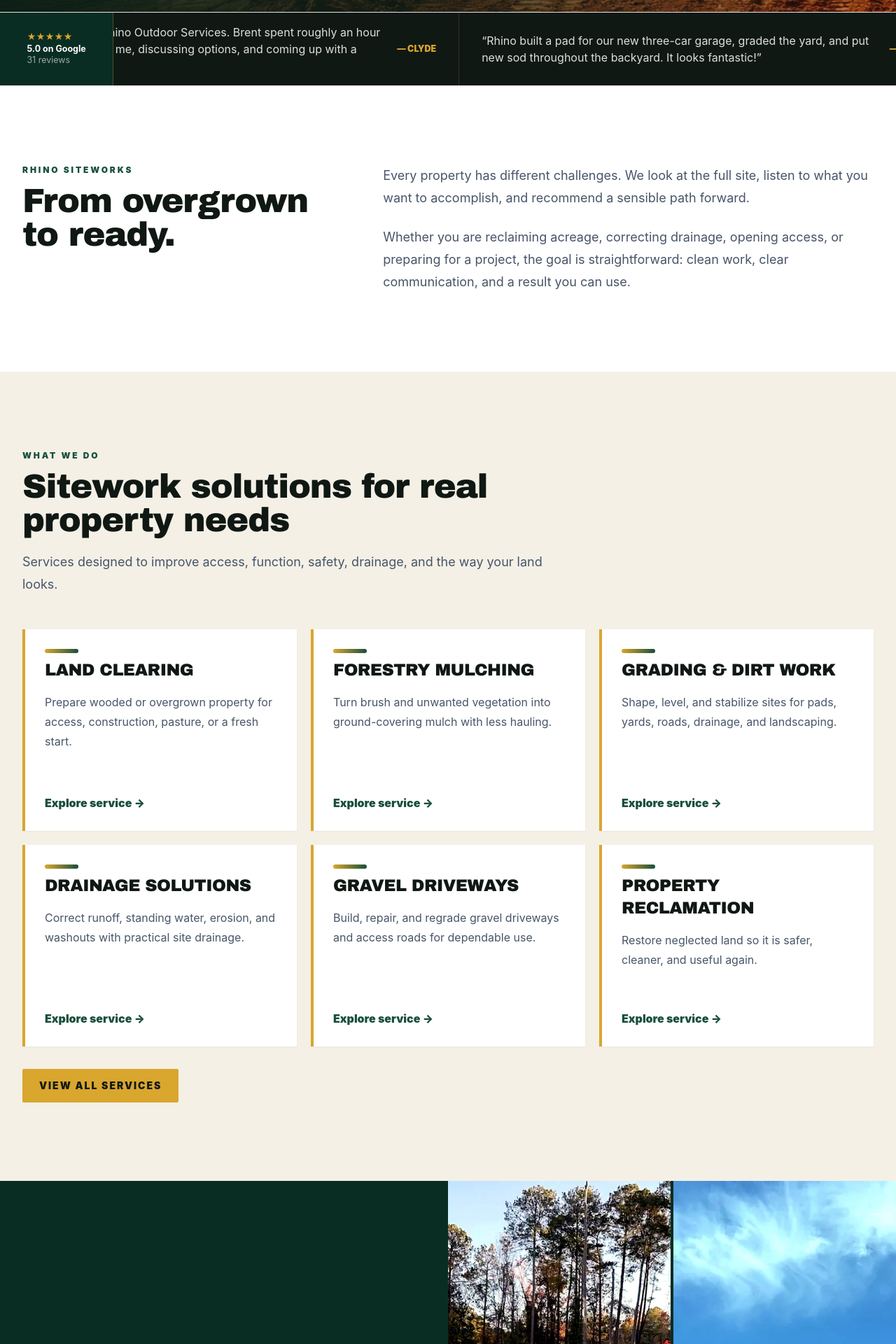
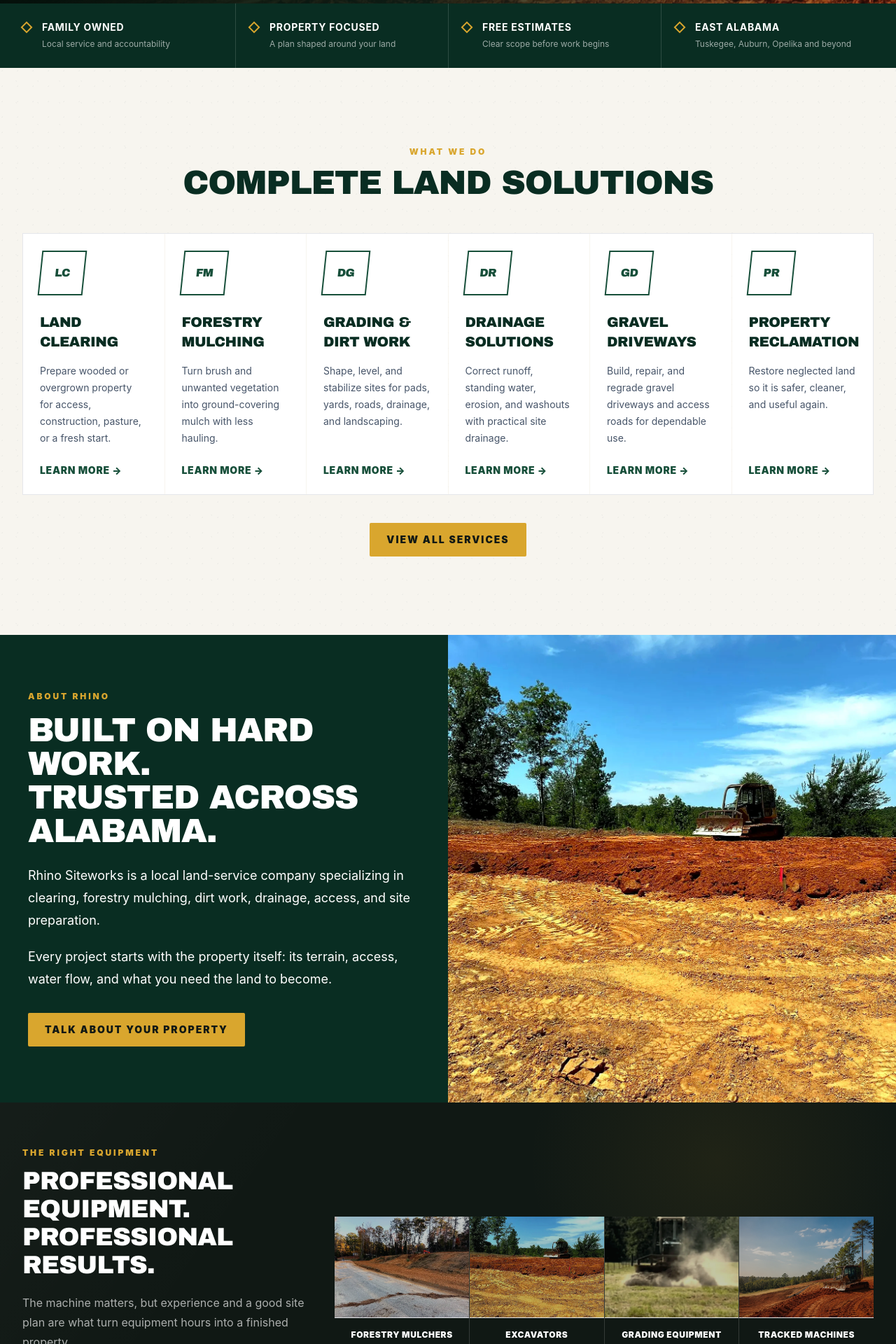
Before and after one commit to jmtaylor20/RhinoSiteworks, a Next.js app: page / in a window 1280 px wide. Shown: the part 880-2800 px from the top of the page at 70% size. Built offline with nearby package versions, Linux system fonts and the light colour scheme; no server answers.

Commit message:
Align homepage with industrial Rhino direction

```diff
--- a/app/globals.css
+++ b/app/globals.css
@@ -128,6 +128,73 @@
   text-transform: uppercase;
 }
 
+.paper-texture {
+  background-color: #f7f5ef;
+  background-image:
+    radial-gradient(circle at 15% 20%, rgb(9 45 34 / 0.035) 0 1px, transparent 1px),
+    radial-gradient(circle at 75% 60%, rgb(9 45 34 / 0.03) 0 1px, transparent 1px);
+  background-size: 22px 22px, 31px 31px;
+}
+
+.service-tile {
+  position: relative;
+  transition: transform 220ms ease, box-shadow 220ms ease;
+}
+
+.service-tile::after {
+  position: absolute;
+  inset: auto 1.5rem 0;
+  height: 4px;
+  content: "";
+  background: var(--brand-gold);
+  transform: scaleX(0);
+  transform-origin: left;
+  transition: transform 220ms ease;
+}
+
+.service-tile:hover {
+  z-index: 1;
+  transform: translateY(-5px);
+  box-shadow: 0 22px 50px rgb(9 45 34 / 0.14);
+}
+
+.service-tile:hover::after { transform: scaleX(1); }
+
+.service-glyph {
+  display: inline-flex;
+  width: 4rem;
+  height: 4rem;
+  align-items: center;
+  justify-content: center;
+  border: 2px solid var(--brand-green);
+  color: var(--brand-green);
+  font-family: "Arial Black", Impact, sans-serif;
+  font-size: 1rem;
+  font-weight: 900;
+  letter-spacing: -0.04em;
+  transform: skewX(-6deg);
+}
+
+.equipment-band,
+.review-panel {
+  background-image:
+    linear-gradient(125deg, rgb(255 255 255 / 0.025), transparent 30%),
+    radial-gradient(circle at 80% 20%, rgb(217 166 46 / 0.08), transparent 25%);
+}
+
+.project-frame {
+  position: relative;
+  overflow: hidden;
+  border: 6px solid white;
+  box-shadow: 0 16px 35px rgb(9 45 34 / 0.18);
+}
+
+.project-frame img {
+  transition: transform 650ms ease;
+}
+
+.project-frame:hover img { transform: scale(1.025); }
+
 @media (max-width: 640px) {
   .review-ticker { grid-template-columns: 1fr; }
   .review-ticker-label {
--- a/app/page.tsx
+++ b/app/page.tsx
@@ -4,99 +4,195 @@
 import { EstimateForm } from '@/components/EstimateForm';
 import { MovingHero } from '@/components/MovingHero';
 import { ReviewTicker } from '@/components/ReviewTicker';
-import { SectionHeading } from '@/components/SectionHeading';
 import { services } from '@/data/services';
-import { testimonials } from '@/data/testimonials';
+import { googleReviewProfile, testimonials } from '@/data/testimonials';
+
+const serviceCodes: Record<string, string> = {
+  'land-clearing': 'LC',
+  'forestry-mulching': 'FM',
+  'grading-dirt-work': 'DG',
+  drainage: 'DR',
+  'gravel-driveways': 'GD',
+  'property-reclamation': 'PR',
+};
+
+const trustPoints = [
+  ['Family owned', 'Local service and accountability'],
+  ['Property focused', 'A plan shaped around your land'],
+  ['Free estimates', 'Clear scope before work begins'],
+  ['East Alabama', 'Tuskegee, Auburn, Opelika and beyond'],
+];
+
+const equipment = [
+  ['Forestry mulchers', '/images/project-18.webp'],
+  ['Excavators', '/images/project-19.webp'],
+  ['Grading equipment', '/images/project-20.webp'],
+  ['Tracked machines', '/images/project-hero.webp'],
+];
 
 export default function HomePage() {
   return (
     <>
-      <section className="relative isolate min-h-[720px] overflow-hidden bg-brand-forest text-white">
+      <ReviewTicker />
+
+      <section className="industrial-hero relative isolate min-h-[690px] overflow-hidden bg-brand-forest text-white">
         <MovingHero />
-        <div className="absolute inset-0 bg-[linear-gradient(90deg,rgba(7,31,23,.94)_0%,rgba(7,31,23,.76)_48%,rgba(7,31,23,.2)_100%)]" />
-        <div className="container-shell relative flex min-h-[720px] items-center py-24">
+        <div className="absolute inset-0 bg-[linear-gradient(90deg,rgba(3,16,11,.98)_0%,rgba(7,31,23,.86)_46%,rgba(7,31,23,.18)_100%)]" />
+        <div className="container-shell relative flex min-h-[690px] items-center py-20">
           <div className="max-w-3xl">
-            <p className="eyebrow text-brand-gold">East Alabama land & site services</p>
-            <h1 className="mt-5 text-5xl font-black uppercase leading-[0.98] sm:text-7xl lg:text-8xl">
-              Make your property <span className="text-brand-gold">work better.</span>
+            <p className="eyebrow text-brand-gold">Land management across East Alabama</p>
+            <h1 className="mt-5 text-5xl font-black uppercase leading-[0.94] sm:text-7xl lg:text-[5.6rem]">
+              Land work<br /><span className="text-brand-gold">done right.</span>
             </h1>
-            <p className="mt-7 max-w-2xl text-lg leading-8 text-white/80 sm:text-xl">
-              Land clearing, forestry mulching, grading, drainage, gravel work, and property reclamation—planned around your land and the result you need.
+            <p className="mt-6 max-w-2xl text-base font-black uppercase leading-8 tracking-[0.08em] text-white/85 sm:text-lg">
+              Forestry mulching <span className="text-brand-gold">•</span> grading <span className="text-brand-gold">•</span> site preparation <span className="text-brand-gold">•</span> property improvement
             </p>
             <div className="mt-9 flex flex-col gap-3 sm:flex-row">
-              <ButtonLink href="/contact">Request an estimate</ButtonLink>
-              <ButtonLink href="/services" variant="secondary">Explore services</ButtonLink>
+              <ButtonLink href="/contact">Get a free estimate</ButtonLink>
+              <ButtonLink href="/gallery" variant="secondary">View our work</ButtonLink>
             </div>
           </div>
         </div>
       </section>
 
-      <ReviewTicker />
+      <section className="bg-brand-forest text-white">
+        <div className="container-shell grid divide-y divide-white/15 sm:grid-cols-2 sm:divide-x sm:divide-y-0 lg:grid-cols-4">
+          {trustPoints.map(([title, copy]) => (
+            <div key={title} className="flex gap-4 px-5 py-6 first:pl-0 last:pr-0">
+              <span className="mt-1 h-3 w-3 flex-none rotate-45 border-2 border-brand-gold" aria-hidden="true" />
+              <div><strong className="block text-sm uppercase tracking-wider">{title}</strong><span className="mt-1 block text-xs leading-5 text-white/60">{copy}</span></div>
+            </div>
+          ))}
+        </div>
+      </section>
 
-      <section id="about" className="section-space">
-        <div className="container-shell grid gap-12 lg:grid-cols-[.8fr_1.2fr] lg:items-start">
-          <SectionHeading eyebrow="Rhino Siteworks" title="From overgrown to ready." />
-          <div className="grid gap-6 text-lg leading-8 text-slate-600">
-            <p>Every property has different challenges. We look at the full site, listen to what you want to accomplish, and recommend a sensible path forward.</p>
-            <p>Whether you are reclaiming acreage, correcting drainage, opening access, or preparing for a project, the goal is straightforward: clean work, clear communication, and a result you can use.</p>
+      <section className="paper-texture section-space">
+        <div className="container-shell text-center">
+          <p className="eyebrow text-brand-gold">What we do</p>
+          <h2 className="mt-3 text-4xl font-black uppercase text-brand-forest sm:text-5xl">Complete land solutions</h2>
+          <div className="mt-12 grid gap-px overflow-hidden border border-brand-forest/15 bg-brand-forest/15 sm:grid-cols-2 lg:grid-cols-3 xl:grid-cols-6">
+            {services.map((service) => (
+              <article key={service.slug} className="service-tile group flex min-h-80 flex-col bg-white p-6 text-left">
+                <span className="service-glyph" aria-hidden="true">{serviceCodes[service.slug]}</span>
+                <h3 className="mt-6 text-xl font-black uppercase text-brand-forest">{service.title}</h3>
+                <p className="mt-4 text-sm leading-6 text-slate-600">{service.shortDescription}</p>
+                <Link href={`/services/${service.slug}`} className="mt-auto pt-6 text-sm font-black uppercase tracking-wider text-brand-green">Learn more →</Link>
+              </article>
+            ))}
+          </div>
+          <ButtonLink href="/services" className="mt-10">View all services</ButtonLink>
+        </div>
+      </section>
+
+      <section id="about" className="grid bg-brand-forest text-white lg:grid-cols-2">
+        <div className="flex items-center px-5 py-20 sm:px-10 lg:px-[max(2.5rem,calc((100vw-80rem)/2))]">
+          <div className="max-w-2xl">
+            <p className="eyebrow text-brand-gold">About Rhino</p>
+            <h2 className="mt-4 text-4xl font-black uppercase sm:text-5xl">Built on hard work.<br />Trusted across Alabama.</h2>
+            <div className="mt-6 grid gap-5 text-lg leading-8 text-white/72">
+              <p>Rhino Siteworks is a local land-service company specializing in clearing, forestry mulching, dirt work, drainage, access, and site preparation.</p>
+              <p>Every project starts with the property itself: its terrain, access, water flow, and what you need the land to become.</p>
+            </div>
+            <ButtonLink href="/contact" className="mt-8">Talk about your property</ButtonLink>
+          </div>
+        </div>
+        <div className="relative min-h-[520px]">
+          <Image src="/images/project-19.webp" alt="Rhino Siteworks equipment on an East Alabama project" fill sizes="(max-width: 1024px) 100vw, 50vw" className="object-cover" />
+        </div>
+      </section>
+
+      <section className="equipment-band bg-brand-ink py-16 text-white">
+        <div className="container-shell">
+          <div className="grid gap-8 lg:grid-cols-[.7fr_1.3fr] lg:items-end">
+            <div>
+              <p className="eyebrow text-brand-gold">The right equipment</p>
+              <h2 className="mt-3 text-4xl font-black uppercase">Professional equipment.<br />Professional results.</h2>
+              <p className="mt-5 max-w-xl leading-7 text-white/65">The machine matters, but experience and a good site plan are what turn equipment hours into a finished property.</p>
+            </div>
+            <div className="grid grid-cols-2 gap-px bg-white/15 sm:grid-cols-4">
+              {equipment.map(([name, src]) => (
+                <figure key={name} className="group bg-brand-ink">
+                  <div className="relative h-36 overflow-hidden">
+                    <Image src={src} alt="" fill sizes="(max-width: 640px) 50vw, 25vw" className="object-cover opacity-75 transition duration-500 group-hover:scale-105 group-hover:opacity-100" />
+                  </div>
+                  <figcaption className="border-t border-brand-gold/35 px-3 py-4 text-center text-xs font-black uppercase tracking-wider">{name}</figcaption>
+                </figure>
+              ))}
+            </div>
           </div>
         </div>
       </section>
 
-      <section className="section-space bg-brand-cream">
-        <div className="container-shell">
-          <SectionHeading eyebrow="What we do" title="Sitework solutions for real property needs" copy="Services designed to improve access, function, safety, drainage, and the way your land looks." />
-          <div className="mt-12 grid gap-5 md:grid-cols-2 xl:grid-cols-3">
-            {services.map((service) => (
-              <article key={service.slug} className="service-slat group flex min-h-72 flex-col overflow-hidden border-l-4 border-brand-gold bg-white p-7 shadow-sm transition hover:-translate-y-1 hover:shadow-lift">
-                <div className="service-mark" aria-hidden="true" />
-                <h3 className="mt-2 text-2xl font-black uppercase">{service.title}</h3>
-                <p className="mt-4 leading-7 text-slate-600">{service.shortDescription}</p>
-                <Link href={`/services/${service.slug}`} className="mt-auto pt-7 font-black text-brand-green group-hover:text-brand-forest">Explore service →</Link>
-              </article>
-            ))}
-          </div>
-          <ButtonLink href="/services" className="mt-8">View all services</ButtonLink>
+      <section className="bg-brand-forest text-white">
+        <div className="container-shell grid gap-px bg-white/15 sm:grid-cols-2 lg:grid-cols-4">
+          {['Clearing', 'Mulching', 'Grading', 'Drainage'].map((item) => (
+            <div key={item} className="bg-brand-forest px-6 py-8 text-center">
+              <span className="text-3xl font-black text-brand-gold">✓</span>
+              <strong className="mt-2 block text-lg uppercase tracking-wider">{item}</strong>
+              <span className="mt-1 block text-xs uppercase tracking-[0.14em] text-white/55">One coordinated site plan</span>
+            </div>
+          ))}
         </div>
       </section>
 
-      <section className="bg-brand-forest text-white">
-        <div className="grid lg:grid-cols-2">
-          <div className="flex items-center px-5 py-20 sm:px-10 lg:px-[max(2.5rem,calc((100vw-80rem)/2))]">
-            <div className="max-w-2xl">
-              <SectionHeading light eyebrow="Property transformation" title="Clear the problem. Shape the solution." copy="From thick overgrowth and uneven terrain to washed-out drives and standing water, Rhino Siteworks turns property problems into usable ground." />
-              <ButtonLink href="/contact" className="mt-8">Talk about your project</ButtonLink>
-            </div>
+      <section className="paper-texture section-space">
+        <div className="container-shell">
+          <div className="text-center">
+            <p className="eyebrow text-brand-gold">Recent work</p>
+            <h2 className="mt-3 text-4xl font-black uppercase text-brand-forest sm:text-5xl">Property transformed</h2>
           </div>
-          <div className="grid min-h-[520px] grid-cols-2 grid-rows-2 gap-1">
-            <Image src="/images/project-18.webp" alt="Land clearing project" width={900} height={700} className="h-full w-full object-cover" />
-            <Image src="/images/project-19.webp" alt="Forestry and sitework project" width={900} height={700} className="row-span-2 h-full w-full object-cover" />
-            <Image src="/images/project-20.webp" alt="Completed property improvement" width={900} height={700} className="h-full w-full object-cover" />
+          <div className="mt-12 grid gap-3 md:grid-cols-2">
+            <figure className="project-frame">
+              <Image src="/images/project-18.webp" alt="Property before Rhino Siteworks land improvement" width={1200} height={800} className="h-[430px] w-full object-cover" />
+              <figcaption className="image-label">Before</figcaption>
+            </figure>
+            <figure className="project-frame">
+              <Image src="/images/project-20.webp" alt="Property after Rhino Siteworks land improvement" width={1200} height={800} className="h-[430px] w-full object-cover" />
+              <figcaption className="image-label bg-brand-gold text-brand-ink">After</figcaption>
+            </figure>
+          </div>
+          <div className="mt-9 text-center"><ButtonLink href="/gallery">View more projects</ButtonLink></div>
+        </div>
+      </section>
+
+      <section id="testimonials" className="review-panel section-space bg-brand-ink text-white">
+        <div className="container-shell">
+          <div className="text-center">
+            <p className="eyebrow text-brand-gold">What customers say</p>
+            <h2 className="mt-3 text-4xl font-black uppercase sm:text-5xl">Real reviews. Real results.</h2>
+          </div>
+          <div className="mt-10 grid gap-5 md:grid-cols-3">
+            {testimonials.map((review) => (
+              <figure key={review.name} className="bg-black/25 p-7 text-center ring-1 ring-white/5">
+                <div className="text-lg tracking-[0.2em] text-brand-gold" aria-label="5 out of 5 stars">★★★★★</div>
+                <blockquote className="mt-5 leading-7 text-white/75">“{review.quote}”</blockquote>
+                <figcaption className="mt-6 text-sm font-black uppercase tracking-wider">— {review.name}</figcaption>
+              </figure>
+            ))}
+          </div>
+          <div className="mt-8 text-center">
+            <a href={googleReviewProfile} target="_blank" rel="noreferrer" className="text-sm font-black uppercase tracking-wider text-brand-gold hover:text-white">See all 31 Google reviews →</a>
           </div>
         </div>
       </section>
 
-      <section id="testimonials" className="section-space">
-        <div className="container-shell">
-          <SectionHeading eyebrow="What property owners value" title="Dependable work starts with clear communication" />
-          <div className="mt-12 grid gap-5 md:grid-cols-3">
-            {testimonials.map((testimonial) => (
-              <figure key={testimonial.name} className="border-t-4 border-brand-gold bg-brand-cream p-7">
-                <div className="text-brand-gold" aria-label="5 out of 5 stars">★★★★★</div>
-                <blockquote className="text-lg leading-8 text-slate-700">“{testimonial.quote}”</blockquote>
-                <figcaption className="mt-6 text-sm font-black uppercase tracking-wider text-brand-green">
-                  {testimonial.name}<span className="mt-1 block text-xs tracking-normal text-slate-500">{testimonial.detail}</span>
-                </figcaption>
-              </figure>
-            ))}
+      <section className="bg-brand-gold py-12 text-brand-ink">
+        <div className="container-shell grid items-center gap-8 lg:grid-cols-[auto_1fr_auto]">
+          <Image src="/images/rhino-badge.png" alt="" width={1254} height={914} className="hidden h-24 w-36 object-contain lg:block" />
+          <div>
+            <h2 className="text-4xl font-black uppercase">Ready to improve your land?</h2>
+            <p className="mt-2 font-semibold">Tell us what the property needs and get a clear next step.</p>
           </div>
+          <ButtonLink href="/contact" className="bg-brand-forest text-white hover:bg-brand-ink">Get a free estimate</ButtonLink>
         </div>
       </section>
 
       <section className="section-space bg-brand-green text-white">
-        <div className="container-shell grid gap-12 lg:grid-cols-[.8fr_1.2fr] lg:items-start">
+        <div className="container-shell grid gap-12 lg:grid-cols-[.8fr_1.2fr]">
           <div>
-            <SectionHeading light eyebrow="Free project estimate" title="Tell us about your property." copy="Send the basics and Rhino Siteworks will follow up about access, scope, timing, and the best next step." />
+            <p className="eyebrow text-brand-gold">Start your project</p>
+            <h2 className="mt-4 text-4xl font-black uppercase sm:text-5xl">Tell us about the property.</h2>
+            <p className="mt-5 text-lg leading-8 text-white/70">Share the location, the problem, and the result you want. Rhino Siteworks will follow up about access, scope, and timing.</p>
           </div>
           <EstimateForm />
         </div>
```
